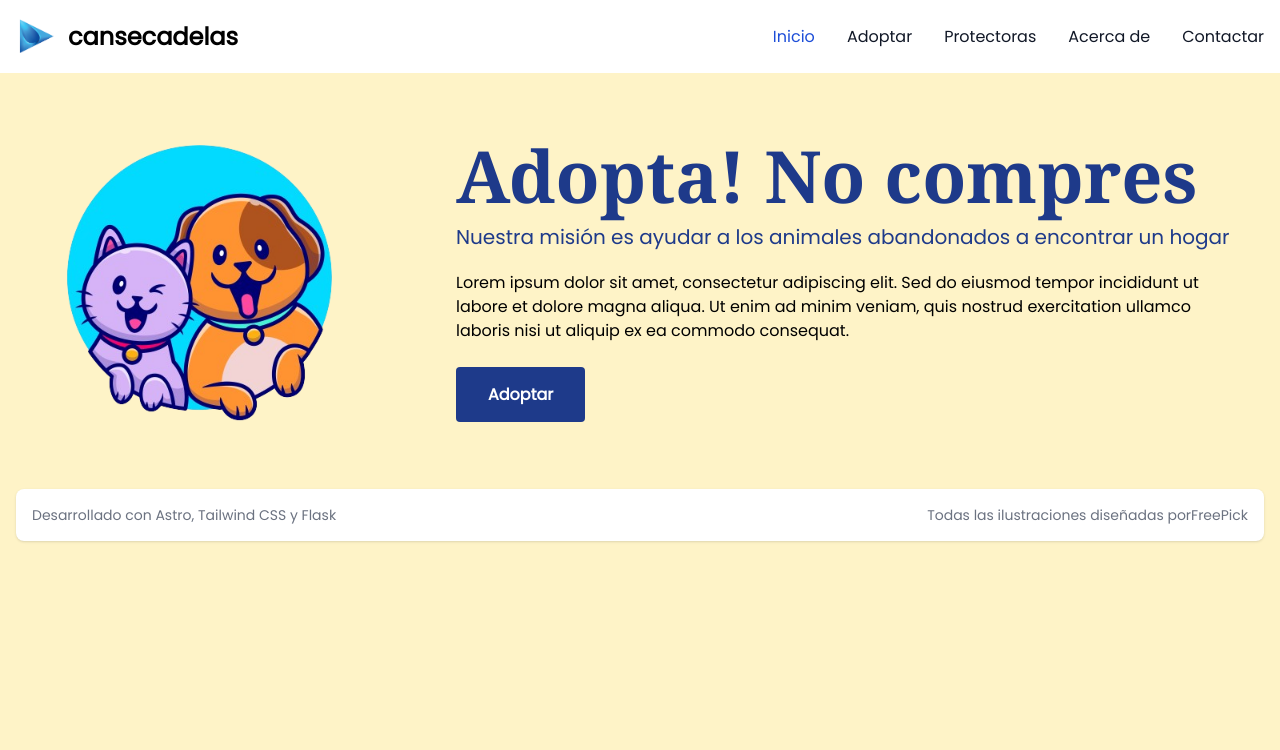
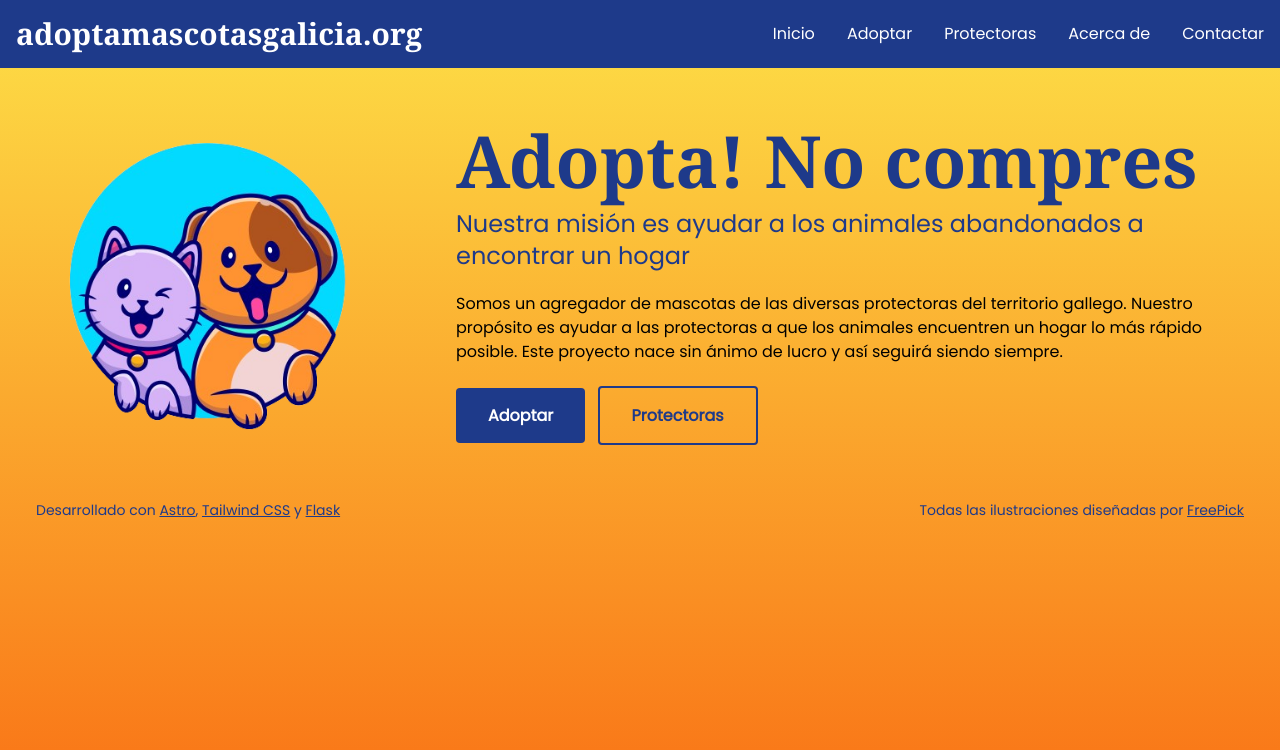
Before and after one commit to ppitacaneiro/cansecadelas_app, an Astro site: page / in a window 1280 px wide. Built offline with nearby package versions, Linux system fonts and the light colour scheme; Astro itself is replaced by a stand-in of ours; a web font is replaced by a local one.

Commit message:
some styles with color palette

```diff
--- a/package.json
+++ b/package.json
@@ -13,6 +13,7 @@
     "@astrojs/tailwind": "^5.1.0",
     "@fontsource/dm-serif-text": "^5.0.19",
     "@fontsource/poppins": "^5.0.12",
+    "@fontsource/ultra": "^5.0.18",
     "astro": "^4.5.2",
     "tailwindcss": "^3.4.1"
   }
--- a/src/components/Footer.astro
+++ b/src/components/Footer.astro
@@ -1,13 +1,13 @@
-<footer class="bg-white rounded-lg shadow m-4 dark:bg-gray-800">
+<footer>
     <div class="w-full mx-auto max-w-screen-xl p-4 md:flex md:items-center md:justify-between">
-        <span class="text-sm text-gray-500 sm:text-center dark:text-gray-400">
+        <span class="text-sm text-blue-900 sm:text-center ml-5">
             Desarrollado con
-            <a href="https://astro.build/" class="hover:underline" target="_blank">Astro</a>,
-            <a href="https://tailwindcss.com/" class="hover:underline" target="_blank">Tailwind CSS</a>
-            y <a href="https://flask.palletsprojects.com/" class="hover:underline" target="_blank">Flask</a>
+            <a href="https://astro.build/" class="underline hover:text-cyan-500" target="_blank">Astro</a>,
+            <a href="https://tailwindcss.com/" class="underline hover:text-cyan-500" target="_blank">Tailwind CSS</a>
+            y <a href="https://flask.palletsprojects.com/" class="underline hover:text-cyan-500" target="_blank">Flask</a>
         </span>
-        <div class="flex flex-wrap items-center mt-3 text-sm text-gray-500 dark:text-gray-400 sm:mt-0">
-            Todas las ilustraciones diseñadas por <a href="https://www.freepik.es/" class="hover:underline" target="_blank">FreePick</a>
+        <div class="flex flex-wrap items-center mt-3 text-sm text-blue-900 sm:mt-0 mr-5">
+            Todas las ilustraciones diseñadas por&nbsp;<a href="https://www.freepik.es/" class="underline hover:text-cyan-500" target="_blank">FreePick</a>
         </div>
     </div>
 </footer>
--- a/src/components/Navbar.astro
+++ b/src/components/Navbar.astro
@@ -1,27 +1,13 @@
 ---
-import { Image } from 'astro:assets';
-import type { ImageMetadata } from 'astro';
-
-interface Props {
-    imagePath: string;
-    altText: string;
-}
-
-const { imagePath, altText } = Astro.props;
-const images = import.meta.glob<{ default: ImageMetadata }>('/src/assets/images/*.{jpeg,jpg,png,gif}')
-
-if (!images[imagePath]) throw new Error(`"${imagePath}" does not exist in glob: "src/assets/images/*.{jpeg,jpg,png,gif}"`);
-
 ---
 
-<nav class="bg-white border-gray-200 dark:bg-gray-900">
+<nav class="bg-blue-900 border-gray-200 dark:bg-gray-900">
     <div
         class="max-w-screen-xl flex flex-wrap items-center justify-between mx-auto p-4">
         <a
             href="#"
             class="flex items-center space-x-3 rtl:space-x-reverse">
-            <Image src={images[imagePath]()} alt={altText} width={40} height={40}/>
-            <span class="self-center text-2xl font-semibold whitespace-nowrap dark:text-white">cansecadelas</span>
+                <span class="self-center text-3xl font-semibold whitespace-nowrap text-white font-serif">adoptamascotasgalicia.org</span>
         </a>
         <button
             data-collapse-toggle="navbar-default"
@@ -48,11 +34,11 @@ if (!images[imagePath]) throw new Error(`"${imagePath}" does not exist in glob:
             class="hidden w-full md:block md:w-auto"
             id="navbar-default">
             <ul
-                class="font-medium flex flex-col p-4 md:p-0 mt-4 border border-gray-100 rounded-lg bg-gray-50 md:flex-row md:space-x-8 rtl:space-x-reverse md:mt-0 md:border-0 md:bg-white dark:bg-gray-800 md:dark:bg-gray-900 dark:border-gray-700">
+                class="font-medium flex flex-col p-4 md:p-0 mt-4 border border-gray-100 rounded-lg md:flex-row md:space-x-8 rtl:space-x-reverse md:mt-0 md:border-0 dark:bg-gray-800 md:dark:bg-gray-900 dark:border-gray-700">
                 <li>
                     <a
                         href="#"
-                        class="block py-2 px-3 text-white bg-blue-700 rounded md:bg-transparent md:text-blue-700 md:p-0 dark:text-white md:dark:text-blue-500"
+                        class="block py-2 px-3 text-white md:border-0 md:p-0 hover:text-cyan-500"
                         aria-current="page">
                         Inicio
                     </a>
@@ -60,28 +46,28 @@ if (!images[imagePath]) throw new Error(`"${imagePath}" does not exist in glob:
                 <li>
                     <a
                         href="#"
-                        class="block py-2 px-3 text-gray-900 rounded hover:bg-gray-100 md:hover:bg-transparent md:border-0 md:hover:text-blue-700 md:p-0 dark:text-white md:dark:hover:text-blue-500 dark:hover:bg-gray-700 dark:hover:text-white md:dark:hover:bg-transparent">
+                        class="block py-2 px-3 text-white md:border-0 md:p-0 hover:text-cyan-500">
                         Adoptar
                     </a>
                 </li>
                 <li>
                     <a
                         href="#"
-                        class="block py-2 px-3 text-gray-900 rounded hover:bg-gray-100 md:hover:bg-transparent md:border-0 md:hover:text-blue-700 md:p-0 dark:text-white md:dark:hover:text-blue-500 dark:hover:bg-gray-700 dark:hover:text-white md:dark:hover:bg-transparent">
+                        class="block py-2 px-3 text-white md:border-0 md:p-0 hover:text-cyan-500">
                         Protectoras
                     </a>
                 </li>
                 <li>
                     <a
                         href="/signin"
-                        class="block py-2 px-3 text-gray-900 rounded hover:bg-gray-100 md:hover:bg-transparent md:border-0 md:hover:text-blue-700 md:p-0 dark:text-white md:dark:hover:text-blue-500 dark:hover:bg-gray-700 dark:hover:text-white md:dark:hover:bg-transparent">
+                        class="block py-2 px-3 text-white md:border-0 md:p-0 hover:text-cyan-500">
                         Acerca de
                     </a>
                 </li>
                 <li>
                     <a
                         href="/register"
-                        class="block py-2 px-3 text-gray-900 rounded hover:bg-gray-100 md:hover:bg-transparent md:border-0 md:hover:text-blue-700 md:p-0 dark:text-white md:dark:hover:text-blue-500 dark:hover:bg-gray-700 dark:hover:text-white md:dark:hover:bg-transparent">
+                        class="block py-2 px-3 text-white md:border-0 md:p-0 hover:text-cyan-500">
                         Contactar
                     </a>
                 </li>
--- a/src/layouts/Layout.astro
+++ b/src/layouts/Layout.astro
@@ -15,7 +15,7 @@ const { pageTitle } = Astro.props;
 		<meta name="generator" content={Astro.generator} />
 		<title>{pageTitle}</title>
 	</head>
-	<body class="bg-amber-100">
+	<body class="min-h-screen bg-gradient-to-t from-orange-500 to-yellow-300">
         <NavBar imagePath="/src/assets/images/logo.png" altText='BandMate Logo'/>
         <slot />
 		<Footer />
--- a/src/pages/index.astro
+++ b/src/pages/index.astro
@@ -12,15 +12,16 @@ if (!images[imagePath]) throw new Error(`"${imagePath}" does not exist in glob:
 	<div class="w-full mx-auto max-w-screen-xl">
 		<div class="grid grid-cols-3 gap-4">
 			<div class="col-span-1">
-				<Image src={images[imagePath]()} alt="" width={400}/>
+				<Image src={images[imagePath]()} alt="" width={500}/>
 			</div>
 			<div class="col-span-2 flex justify-center items-center h-full p-6">
 				<div class="text-left">
 				  <h1 class="lg:text-7xl text-5xl text-blue-900 font-bold font-serif">Adopta! No compres</h1>
-				  <h2 class="lg:text-1xl text-xl text-blue-900 mt-3">Nuestra misión es ayudar a los animales abandonados a encontrar un hogar</h2>
-				  <p class="mt-5 mr-5">Lorem ipsum dolor sit amet, consectetur adipiscing elit. Sed do eiusmod tempor incididunt ut labore et dolore magna aliqua. Ut enim ad minim veniam, quis nostrud exercitation ullamco laboris nisi ut aliquip ex ea commodo consequat.</p>
+				  <h2 class="lg:text-2xl text-xl text-blue-900 mt-3">Nuestra misión es ayudar a los animales abandonados a encontrar un hogar</h2>
+				  <p class="mt-5 mr-5">Somos un agregador de mascotas de las diversas protectoras del territorio gallego. Nuestro propósito es ayudar a las protectoras a que los animales encuentren un hogar lo más rápido posible. Este proyecto nace sin ánimo de lucro y así seguirá siendo siempre.</p>
 				  <div class="mt-10">
-				  	<a href="/adoptar" class="bg-blue-900 hover:bg-cyan-500 text-white font-bold py-4 px-8 rounded">Adoptar</a>
+				  	<a href="/adoptar" class="bg-blue-900 hover:bg-cyan-500 text-white font-bold py-4 px-8 rounded mr-2">Adoptar</a>
+					<a href="/adoptar" class="border-2 border-blue-900 hover:bg-cyan-500 text-blue-900 font-bold py-4 px-8 rounded">Protectoras</a>
 				  </div>
 				</div>
 			</div>
```
Also changed, not shown: 1 other file.
